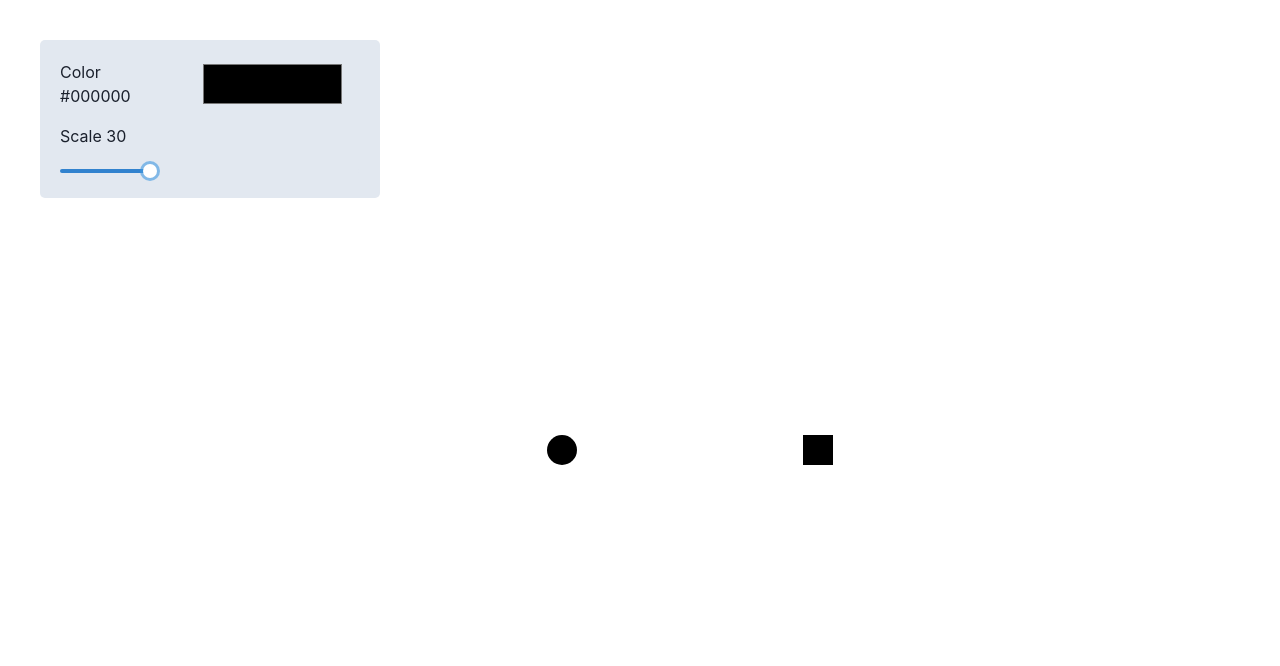
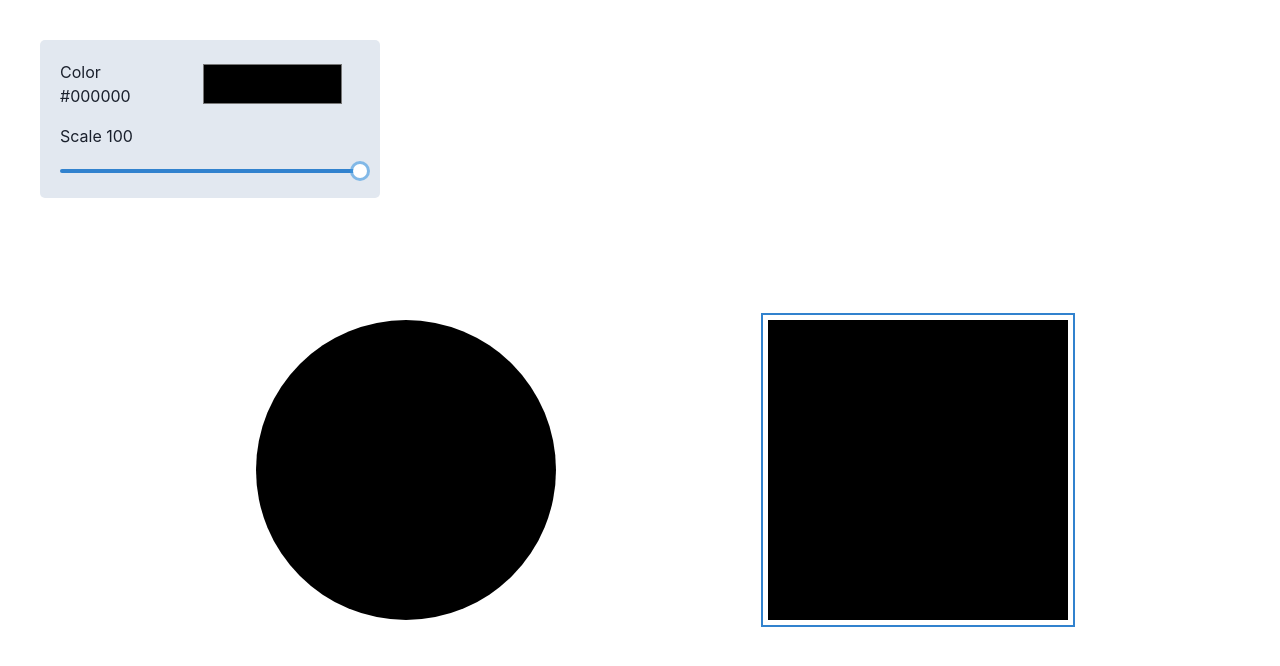
Before and after one commit to Pythonista7/React-Workshop, a React (Create React App) app: page / in a window 1280 px wide. Shown: the top 666 px of the page. Built offline with nearby package versions, Linux system fonts and the light colour scheme.

Commit message:
add properties to individual shapes

```diff
--- a/src/App.tsx
+++ b/src/App.tsx
@@ -1,21 +1,42 @@
 import { Container } from "@chakra-ui/react";
 import MyInputs from "./components/MyInputs";
-import Shapes from "./components/Canvas";
+import Canvas from "./components/Canvas";
 import { useState } from "react";
 
+export interface ShapeProperties {
+  id: string;
+  color: string;
+  scale: number;
+}
+
 function App() {
-  const [color, setColor] = useState<string>("#000000");
-  const [scale, setScale] = useState<number>(30);
+  const [selectedId, setSelectedId] = useState<string | null>("square");
+
+  const [properties, setProperties] = useState<ShapeProperties[]>([
+    {
+      id: "square",
+      color: "#000000",
+      scale: 100,
+    },
+    {
+      id: "circle",
+      color: "#000000",
+      scale: 100,
+    },
+  ]);
 
   return (
     <Container padding={10} minW="full" minH="100vh" bg="white">
       <MyInputs
-        color={color}
-        setColor={setColor}
-        scale={scale}
-        setScale={setScale}
+        properties={properties}
+        setProperties={setProperties}
+        selectedId={selectedId}
       />
-      <Shapes color={color} scale={scale} />
+      <Canvas
+        properties={properties}
+        setSelectedId={setSelectedId}
+        selectedId={selectedId}
+      />
     </Container>
   );
 }
--- a/src/components/Canvas.tsx
+++ b/src/components/Canvas.tsx
@@ -1,26 +1,85 @@
 import { Box } from "@chakra-ui/react";
+import { ShapeProperties } from "../App";
 
-function Shapes({ color, scale }: { color: string; scale: number }) {
+function Square({
+  properties,
+  setSelectedId,
+  selectedId,
+}: {
+  properties: ShapeProperties[];
+  setSelectedId: React.Dispatch<React.SetStateAction<string | null>>;
+  selectedId: string | null;
+}) {
+  return (
+    <Box
+      position="absolute"
+      top="40%"
+      left="60%"
+      height={300}
+      width={300}
+      backgroundColor={properties[0].color}
+      transform={`scale(${properties[0].scale / 100})`}
+      ringColor={selectedId === properties[0].id ? "blue.500" : "transparent"}
+      ringOffset="5px"
+      ring="2px"
+      cursor="pointer"
+      onClick={() => {
+        setSelectedId(properties[0].id);
+      }}
+    />
+  );
+}
+
+function Circle({
+  properties,
+  setSelectedId,
+  selectedId,
+}: {
+  properties: ShapeProperties[];
+  setSelectedId: React.Dispatch<React.SetStateAction<string | null>>;
+  selectedId: string | null;
+}) {
+  return (
+    <Box
+      position="absolute"
+      top="40%"
+      left="20%"
+      width={300}
+      height={300}
+      borderRadius="50%"
+      backgroundColor={properties[1].color}
+      transform={`scale(${properties[1].scale / 100})`}
+      ringColor={selectedId === properties[1].id ? "blue.500" : "transparent"}
+      ringOffset="5px"
+      ring="2px"
+      cursor="pointer"
+      onClick={() => {
+        setSelectedId(properties[1].id);
+      }}
+    />
+  );
+}
+
+function Shapes({
+  properties,
+  setSelectedId,
+  selectedId,
+}: {
+  properties: ShapeProperties[];
+  setSelectedId: React.Dispatch<React.SetStateAction<string | null>>;
+  selectedId: string | null;
+}) {
   return (
     <Box w="full" h="full">
-      <Box
-        position="absolute"
-        top="50%"
-        left="60%"
-        height={100}
-        width={100}
-        backgroundColor={color}
-        transform={`scale(${scale / 100})`}
+      <Square
+        properties={properties}
+        setSelectedId={setSelectedId}
+        selectedId={selectedId}
       />
-      <Box
-        position="absolute"
-        top="50%"
-        left="40%"
-        width={100}
-        height={100}
-        borderRadius="50%"
-        backgroundColor={color}
-        transform={`scale(${scale / 100})`}
+      <Circle
+        properties={properties}
+        setSelectedId={setSelectedId}
+        selectedId={selectedId}
       />
     </Box>
   );
--- a/src/components/MyInputs.tsx
+++ b/src/components/MyInputs.tsx
@@ -10,18 +10,22 @@ import {
   Text,
 } from "@chakra-ui/react";
 import React from "react";
+import { ShapeProperties } from "../App";
 
 function MyInputs({
-  color,
-  setColor,
-  scale,
-  setScale,
+  properties,
+  setProperties,
+  selectedId,
 }: {
-  color: string;
-  setColor: React.Dispatch<React.SetStateAction<string>>;
-  scale: number;
-  setScale: React.Dispatch<React.SetStateAction<number>>;
+  properties: ShapeProperties[];
+  setProperties: React.Dispatch<React.SetStateAction<ShapeProperties[]>>;
+  selectedId: string | null;
 }) {
+  const { color, scale } = properties.find(({ id }) => id === selectedId) ?? {
+    color: "#000000",
+    shape: 30,
+  };
+
   return (
     <Box
       rounded={5}
@@ -44,8 +48,13 @@ function MyInputs({
             size="lg"
             type="color"
             border="none"
+            value={color}
             onChange={(e) => {
-              setColor(e.target.value);
+              setProperties((prev) =>
+                prev.map((p) =>
+                  p.id === selectedId ? { ...p, color: e.target.value } : p
+                )
+              );
             }}
           />
         </Flex>
@@ -54,9 +63,12 @@ function MyInputs({
         <Text color="black.500">Scale {scale} </Text>
         <Slider
           aria-label="slider-ex-1"
-          defaultValue={30}
+          defaultValue={100}
+          value={scale}
           onChange={(e) => {
-            setScale(e);
+            setProperties((prev) =>
+              prev.map((p) => (p.id === selectedId ? { ...p, scale: e } : p))
+            );
           }}
         >
           <SliderTrack>
```
